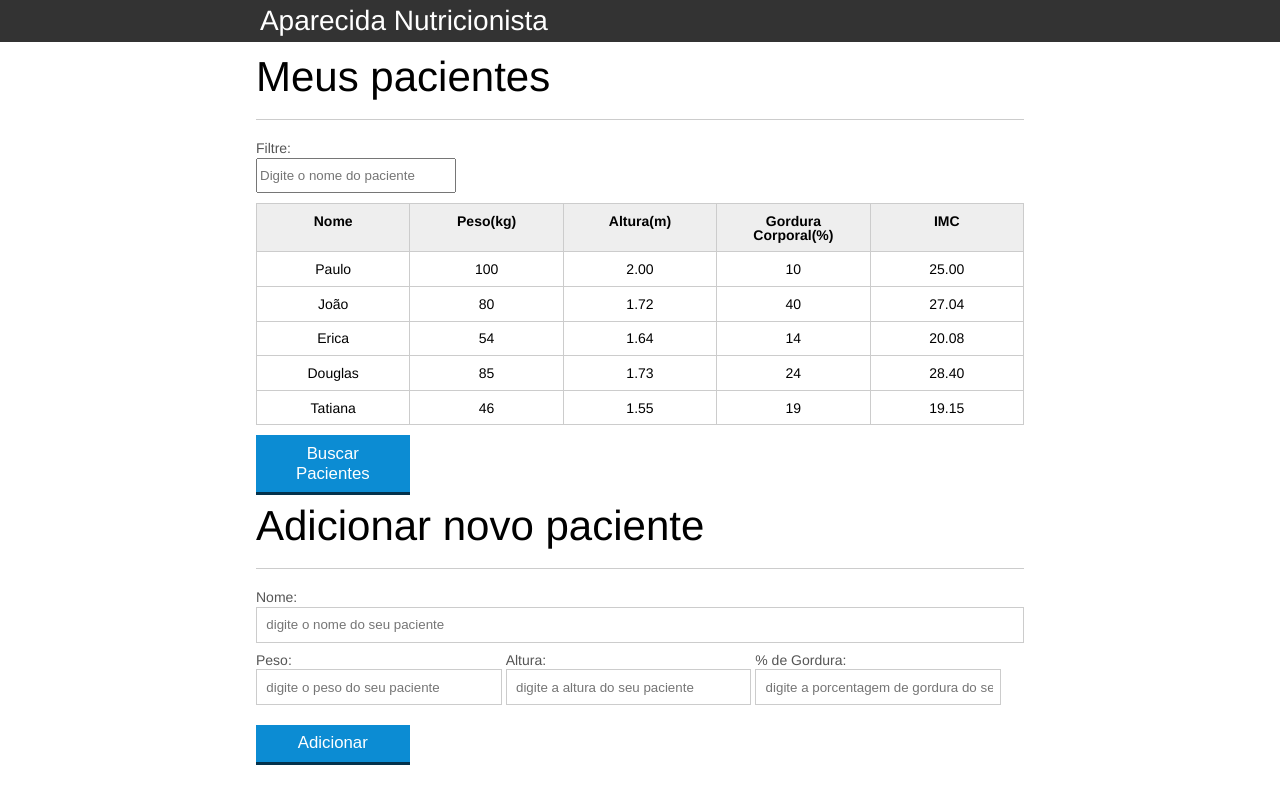
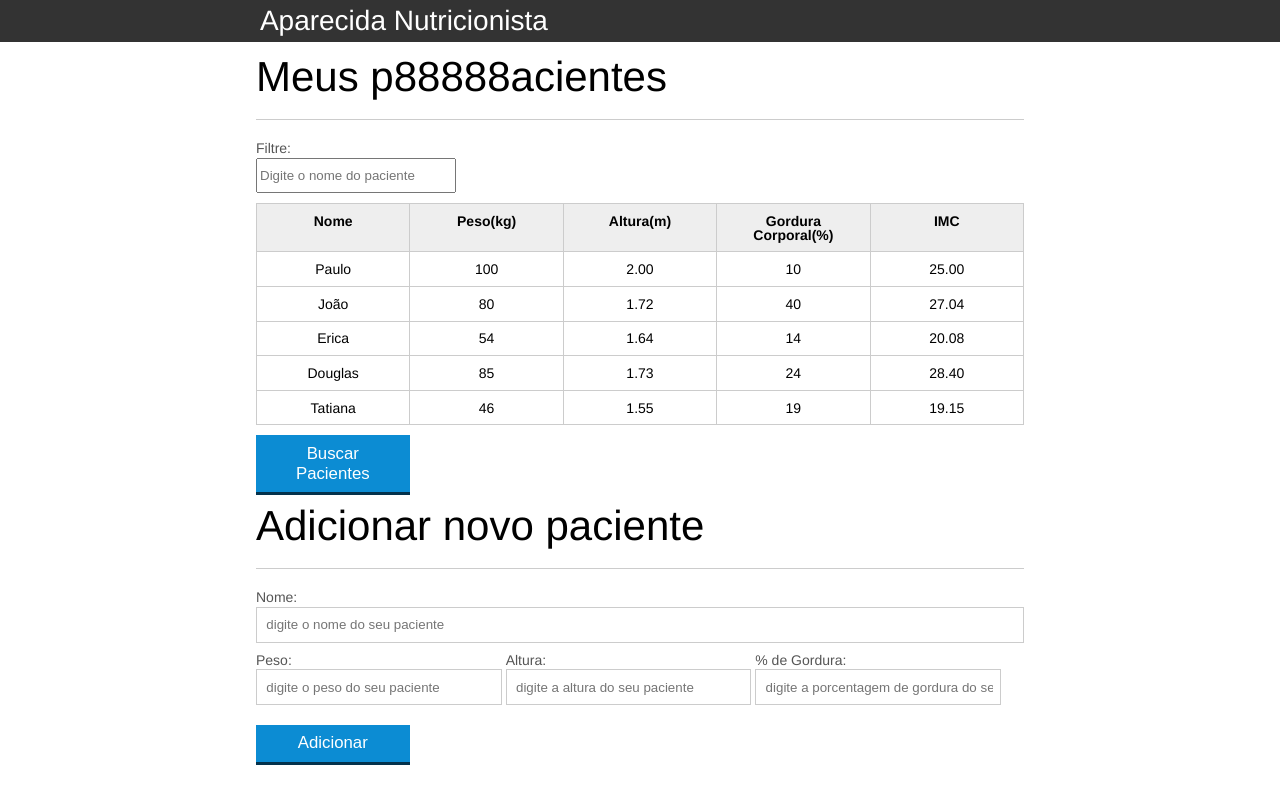
Before and after one commit to joaogostoso15/java-script-, a plain HTML site: page index.html in a window 1280 px wide. Drawn offline with Linux system fonts and the light colour scheme.

Commit message:
Update index.html

```diff
--- a/index.html
+++ b/index.html
@@ -17,7 +17,7 @@
 		</header>
 		<main>
 			<section class="container">
-				<h2>Meus pacientes</h2>
+				<h2>Meus p88888acientes</h2>
 				<label for="filtrar-tabela">Filtre:</label>
 				<input type="text" name="filtro" id="filtrar-tabela" placeholder="Digite o nome do paciente">
 				<table>
```
